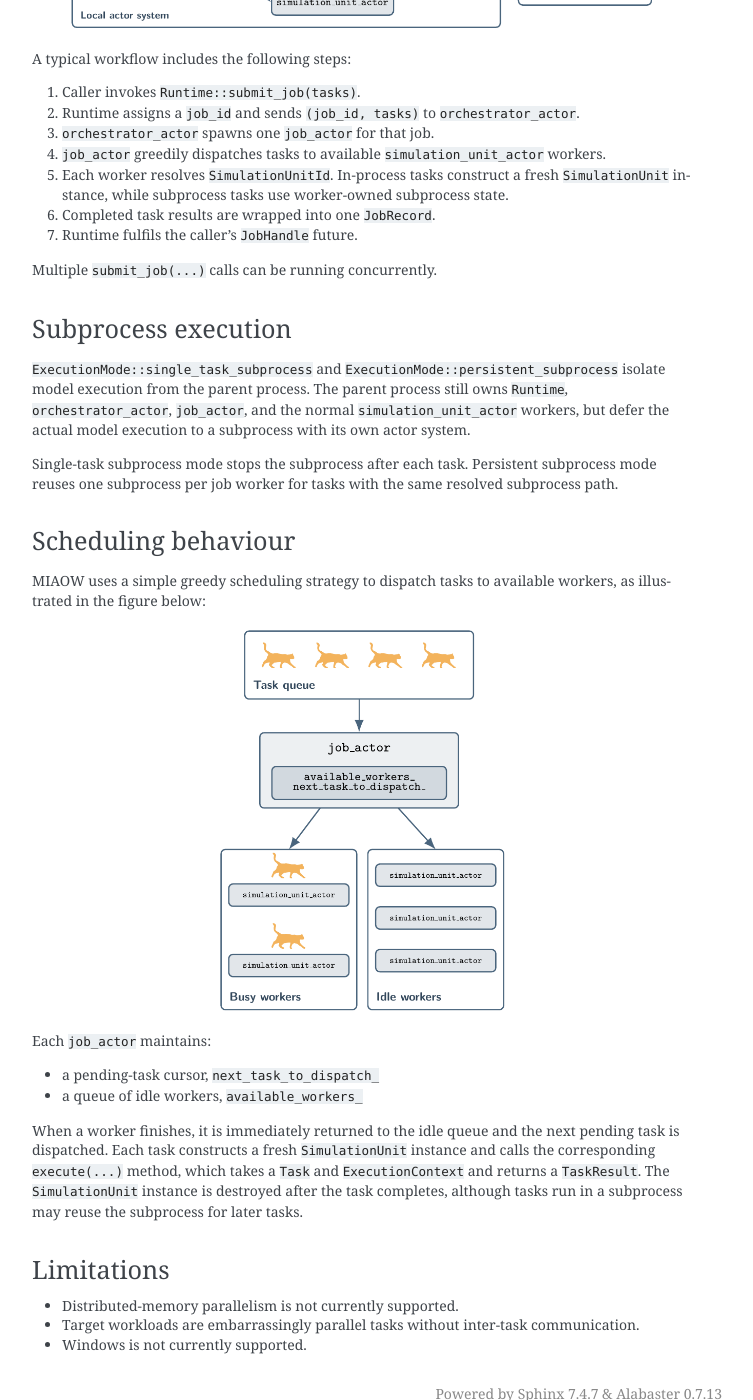
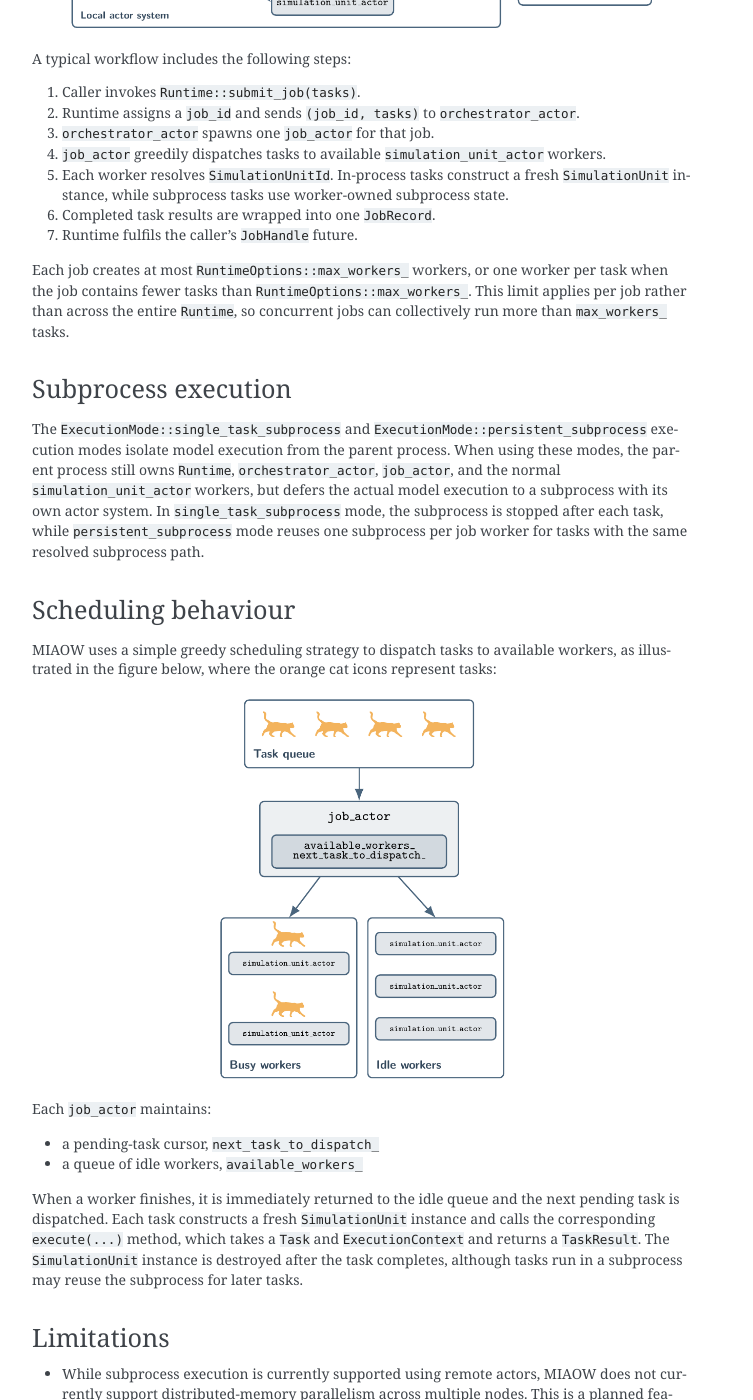
Before and after one commit to uofs-simlab/miaow-framework, a Sphinx documentation site: the page built from docs/architecture.rst, in a window 1280 px wide and 1400 px high, scrolled down 435 px. Shown: the whole window, without its empty margins (388-1141 px from the left). Built offline with Sphinx 7.4.7, drawn with Linux system fonts in a browser that asks for light colours; the version number could not be read and is left out; some of the changed text lies outside the part shown.

Commit message:
improve docs

```diff
--- a/docs/architecture.rst
+++ b/docs/architecture.rst
@@ -21,21 +21,19 @@ A typical workflow includes the following steps:
 6. Completed task results are wrapped into one ``JobRecord``.
 7. Runtime fulfils the caller's ``JobHandle`` future.
 
-Multiple ``submit_job(...)`` calls can be running concurrently.
+Each job creates at most ``RuntimeOptions::max_workers_`` workers, or one worker per task when the job contains fewer tasks than ``RuntimeOptions::max_workers_``. This limit applies per job rather than across the entire ``Runtime``, so concurrent jobs can collectively run more than ``max_workers_`` tasks.
 
 .. _subprocess-execution:
 
 Subprocess execution
 --------------------
 
-``ExecutionMode::single_task_subprocess`` and ``ExecutionMode::persistent_subprocess`` isolate model execution from the parent process. The parent process still owns ``Runtime``, ``orchestrator_actor``, ``job_actor``, and the normal ``simulation_unit_actor`` workers, but defer the actual model execution to a subprocess with its own actor system.
-
-Single-task subprocess mode stops the subprocess after each task. Persistent subprocess mode reuses one subprocess per job worker for tasks with the same resolved subprocess path.
+The ``ExecutionMode::single_task_subprocess`` and ``ExecutionMode::persistent_subprocess`` execution modes isolate model execution from the parent process. When using these modes, the parent process still owns ``Runtime``, ``orchestrator_actor``, ``job_actor``, and the normal ``simulation_unit_actor`` workers, but defers the actual model execution to a subprocess with its own actor system. In ``single_task_subprocess`` mode, the subprocess is stopped after each task, while ``persistent_subprocess`` mode reuses one subprocess per job worker for tasks with the same resolved subprocess path.
 
 Scheduling behaviour
 --------------------
 
-MIAOW uses a simple greedy scheduling strategy to dispatch tasks to available workers, as illustrated in the figure below:
+MIAOW uses a simple greedy scheduling strategy to dispatch tasks to available workers, as illustrated in the figure below, where the orange cat icons represent tasks:
 
 .. image:: images/task_scheduling_tikz.png
    :alt: MIAOW task scheduling queue and worker dispatch
@@ -52,6 +50,6 @@ When a worker finishes, it is immediately returned to the idle queue and the nex
 Limitations
 -----------
 
-- Distributed-memory parallelism is not currently supported.
-- Target workloads are embarrassingly parallel tasks without inter-task communication.
-- Windows is not currently supported.
+- While subprocess execution is currently supported using remote actors, MIAOW does not currently support distributed-memory parallelism across multiple nodes. This is a planned feature for future releases.
+- MIAOW currently targets embarrassingly parallel workflows. A future release will support more complex workflows involving task dependencies.
+- Microsoft Windows is not currently supported, and there are no immediate plans to support it. MIAOW has been tested on Linux and macOS, and future releases will continue to support these platforms.
```
Also changed, not shown: 1 other file.
